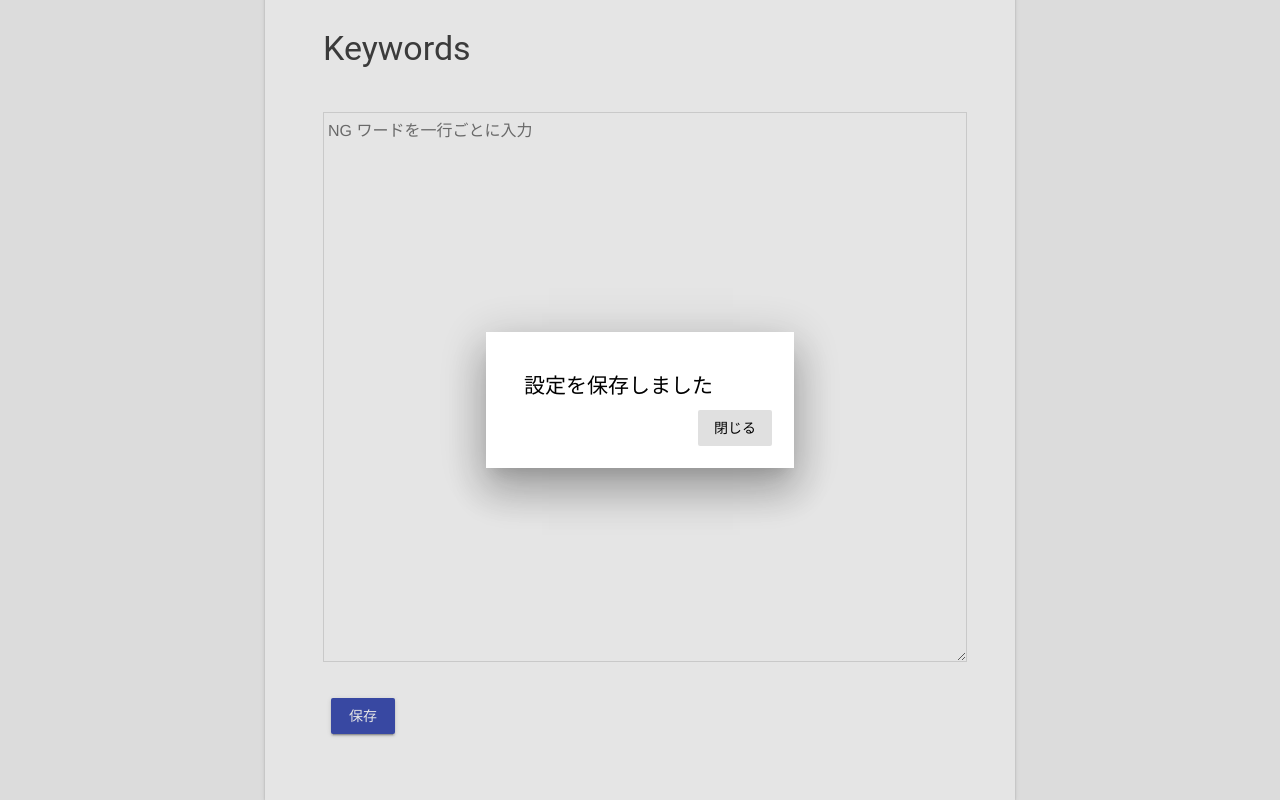
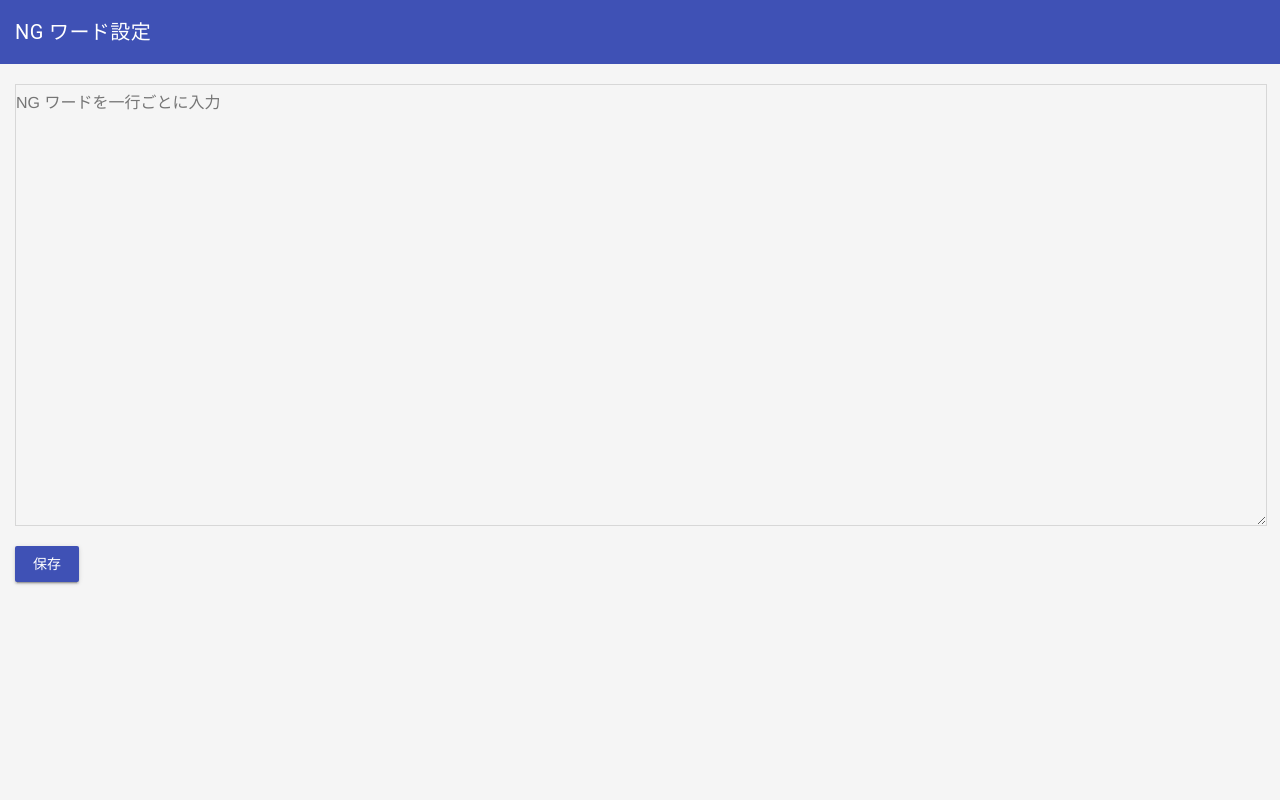
Before and after one commit to swen128/youtube-live-chat-filter, a browser extension: page src/options.html in a window 1280 px wide. Both pictures are taken after a click on the button "保存". Drawn offline with nearby package versions, Linux system fonts and the light colour scheme.

Commit message:
Use the popup for user preferences.

```diff
--- a/src/options.css
+++ b/src/options.css
@@ -1,6 +1,15 @@
+body {
+  width: 400px;
+  height: 600px;
+}
+
 .content {
-  padding: 50px;
-  max-width: 650px;
+  margin-left: 15px;
+  margin-right: 15px;
+}
+
+.mdl-layout__header-row {
+  padding-left: 15px;
 }
 
 .mdl-textfield {
@@ -8,44 +17,9 @@
 }
 
 .mdl-textfield textarea {
-  padding: 4px;
   border: 1px solid rgba(0, 0, 0, .12);
 }
 
 .mdl-dialog__title {
   font-size: 1.5rem;
 }
-
-.button-area {
-  width: 100%;
-  margin-top: -8px;
-}
-
-.notification-test-area {
-  display: flex;
-  justify-content: flex-end;
-  align-items: center;
-}
-
-.notification-test-area * {
-  margin-left: 10px;
-}
-
-.notification-test-area .helptip {
-  cursor: default;
-}
-
-.notification-test-area .mdl-tooltip {
-  margin-left: 0;
-  text-align: left;
-}
-
-.notification-test-area .mdl-tooltip:before {
-  content: "";
-  position: absolute;
-  left: 77px;
-  top: -7px;
-  border-right: 7px solid transparent;
-  border-bottom: 7px solid rgba(97,97,97,.9);;
-  border-left: 7px solid transparent;
-}
--- a/src/options.html
+++ b/src/options.html
@@ -1,5 +1,5 @@
 <!DOCTYPE html>
-<html>
+<html lang="ja">
 <head>
   <meta charset="utf-8">
   <title>オプション - YouTube Live chat filter</title>
@@ -12,31 +12,26 @@
   <div class="mdl-layout mdl-js-layout mdl-layout--fixed-header mdl-color--grey-100">
     <header class="mdl-layout__header mdl-layout__header--scroll">
       <div class="mdl-layout__header-row">
-        <span class="mdl-layout-title">オプション - YouTube Live chat filter</span>
+        <span class="mdl-layout-title">NG ワード設定</span>
       </div>
     </header>
     <main class="mdl-layout__content">
-      <div class="content mdl-grid mdl-shadow--2dp mdl-color--white mdl-color-text--grey-800">
-        <div class="mdl-cell mdl-cell--12-col">
-          <h3>Keywords</h3>
-          <div id="keyword-list" class="mdl-textfield mdl-js-textfield mdl-color-text--grey-600">
-            <textarea class="mdl-textfield__input" rows="30" placeholder="NG ワードを一行ごとに入力"></textarea>
-          </div>
+      <div class="content">
+        <div class="mdl-textfield mdl-js-textfield">
+                  <textarea id="keyword-list" class="mdl-textfield__input" rows="24"
+                            placeholder="NG ワードを一行ごとに入力"></textarea>
         </div>
 
-        <div class="button-area mdl-grid">
-          <div class="mdl-cell mdl-cell--6-col">
-            <button id="save-button" class="mdl-button mdl-js-button mdl-button--raised mdl-button--colored">保存</button>
-          </div>
-          <div class="mdl-cell mdl-cell--2-col"></div>
+        <div class="button-area">
+          <button id="save-button" class="mdl-button mdl-js-button mdl-button--raised mdl-button--colored">保存
+          </button>
         </div>
 
-        <dialog class="mdl-dialog" id="result-dialog">
-          <h4 class="mdl-dialog__title">設定を保存しました</h4>
-          <div class="mdl-dialog__actions">
-            <button type="button" class="mdl-button close">閉じる</button>
-          </div>
-        </dialog>
+        <div id="save-notifier" aria-live="assertive" aria-atomic="true" aria-relevant="text"
+             class="mdl-snackbar mdl-js-snackbar">
+          <div class="mdl-snackbar__text"></div>
+          <button type="button" class="mdl-snackbar__action"></button>
+        </div>
       </div>
     </main>
   </div>
--- a/src/options.js
+++ b/src/options.js
@@ -23,22 +23,21 @@ const setStorageData = (key, value) => {
 
 // Save Settings
 document.querySelector('#save-button').addEventListener('click', async () => {
-  const inputData = document.querySelector('#keyword-list textArea').value;
+  const inputData = document.querySelector('#keyword-list').value;
   const keywords = inputData.split('\n').filter(x => x !== '');
   await setStorageData(storageKey, keywords);
-  document.querySelector('#result-dialog').showModal();
-});
-
-// Close Dialog
-document.querySelector('#result-dialog .close').addEventListener('click', () => {
-  document.querySelector('dialog').close();
+  const snackbar = document.querySelector('#save-notifier').MaterialSnackbar;
+  snackbar.showSnackbar({
+    message: '設定を保存しました',
+    timeout: 1000,
+  });
 });
 
 const init = async () => {
   const storageData = await getStorageData(storageKey);
   const keywordList = storageData[storageKey];
 
-  const textArea = document.querySelector('#keyword-list textArea');
+  const textArea = document.querySelector('#keyword-list');
   textArea.value = keywordList.join('\n');
 };
 
```
Also changed, not shown: src/manifest.json.
